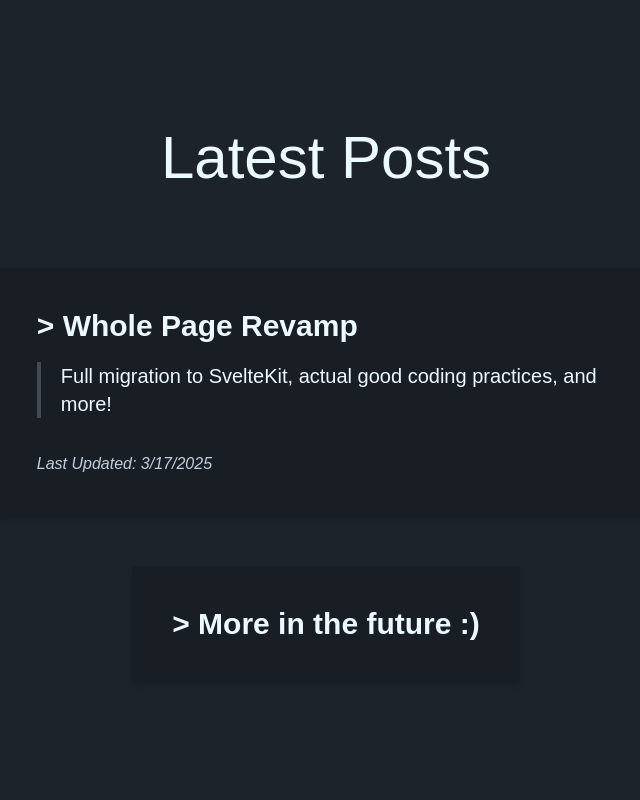
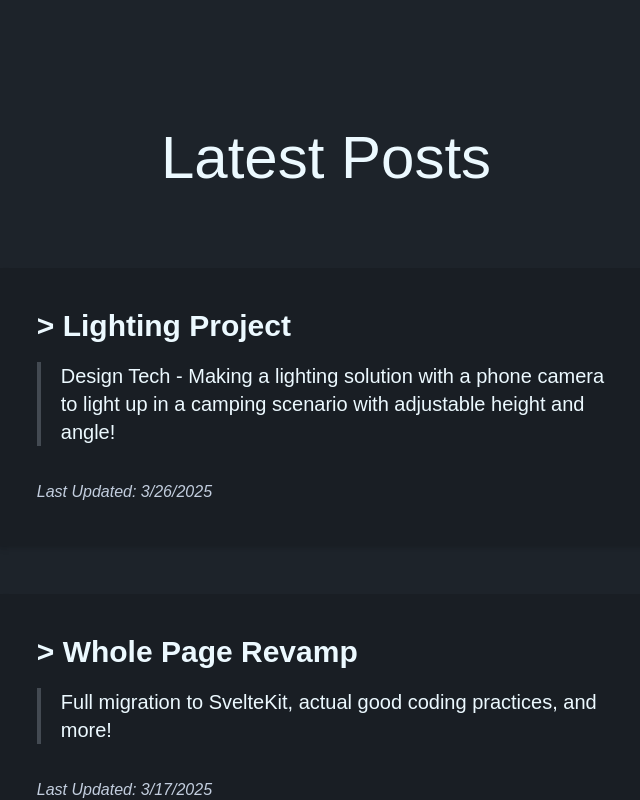
Before and after one commit to hozhai/design-portfolio, a SvelteKit app: page /blog in a window 1280 px wide. Shown: the top 800 px of the page, without its empty margins (314-954 px from the left). Built offline with nearby package versions, Linux system fonts and the light colour scheme.

Commit message:
Add new blog post for Lighting Project, include thumbnail and update dependencies

```diff
--- /dev/null
+++ b/src/lib/mdx/blog/lighting_project.md
@@ -0,0 +1,13 @@
+---
+title: "Lighting Project"
+description: "Design Tech - Making a lighting solution with a phone camera to light up in a camping scenario with adjustable height and angle!"
+timestamp: 1742995371000
+---
+
+![Us]($lib/assets/thumbnail.webp?enhanced)
+
+*I didn't decide the name of the group.
+
+---
+
+# Welcome back!
--- a/src/lib/sections/Hero.svelte
+++ b/src/lib/sections/Hero.svelte
@@ -4,12 +4,12 @@
 </script>
 
 <section class="bg-base-100 grid min-h-screen place-items-center">
-	<span class="absolute bottom-0 w-full">
+	<!-- <span class="absolute bottom-0 w-full">
 		<Canvas>
 			<HomeScene />
 		</Canvas>
 	</span>
-
+ -->
 	<article>
 		<h2 class="text-6xl" onvisibilitychange={(event) => {}}>Hey! 👋</h2>
 		<h1 class="text-8xl">I'm Hongmeng Zhai</h1>
--- a/src/routes/blog/+page.server.ts
+++ b/src/routes/blog/+page.server.ts
@@ -9,8 +9,15 @@ const blogsArr: Blog[] = [
 		description: 'Full migration to SvelteKit, actual good coding practices, and more!',
 		slug: 'new_page',
 		timestamp: 1742177352978
+	},
+	{
+		title: 'Lighting Project',
+		description:
+			'Design Tech - Making a lighting solution with a phone camera to light up in a camping scenario with adjustable height and angle!',
+		slug: 'lighting_project',
+		timestamp: 1742995371000
 	}
-];
+].sort((a, b) => b.timestamp - a.timestamp);
 
 export const load: PageServerLoad = async () => {
 	return { data: blogsArr };
--- a/src/routes/blog/+page.svelte
+++ b/src/routes/blog/+page.svelte
@@ -14,7 +14,7 @@
 		{#each data.data as blog}
 			<a
 				href="/blog/{blog.slug}"
-				class="bg-base-200 relative p-10 shadow-md transition-all hover:shadow-xl hover:brightness-110"
+				class="bg-base-200 relative min-w-1/2 p-10 shadow-md transition-all hover:shadow-xl hover:brightness-110"
 			>
 				<article
 					class="prose prose-blockquote:font-light prose-blockquote:not-italic prose-blockquote:text-xl"
--- a/src/routes/blog/[blogId]/+page.svelte
+++ b/src/routes/blog/[blogId]/+page.svelte
@@ -19,7 +19,7 @@
 <section class="mt-32 flex w-full justify-center">
 	{#if data.component}
 		<article
-			class="prose prose-stone prose-lg bg-base-200 shadow-base-300 border-t-2 border-t-white px-20 pt-5 pb-10 shadow-2xl"
+			class="prose prose-stone prose-lg prose-img:rounded-xl bg-base-200 shadow-base-300 border-t-2 border-t-white px-20 pt-5 pb-10 shadow-2xl"
 		>
 			<header>
 				<span class="breadcrumbs text-sm">
--- a/svelte.config.js
+++ b/svelte.config.js
@@ -2,6 +2,7 @@ import { mdsvex, escapeSvelte } from 'mdsvex';
 import adapter from '@sveltejs/adapter-vercel';
 import { vitePreprocess } from '@sveltejs/vite-plugin-svelte';
 import { unified } from 'unified';
+import { enhancedImages } from 'mdsvex-enhanced-images';
 
 import remarkGfm from 'remark-gfm';
 import remarkMath from 'remark-math';
@@ -18,7 +19,7 @@ const config = {
 	preprocess: [
 		mdsvex({
 			extensions: ['.md'],
-			remarkPlugins: [remarkMath, remarkGfm],
+			remarkPlugins: [enhancedImages, remarkMath, remarkGfm ],
 			rehypePlugins: [rehypeKatexSvelte],
 			highlight: {
 				highlighter: async (code, lang, meta) => {
```
Also changed, not shown: package.json (+12 -11 lines), src/lib/assets/thumbnail.webp (added), 1 other file (tests, documents, lock files or other folders).
